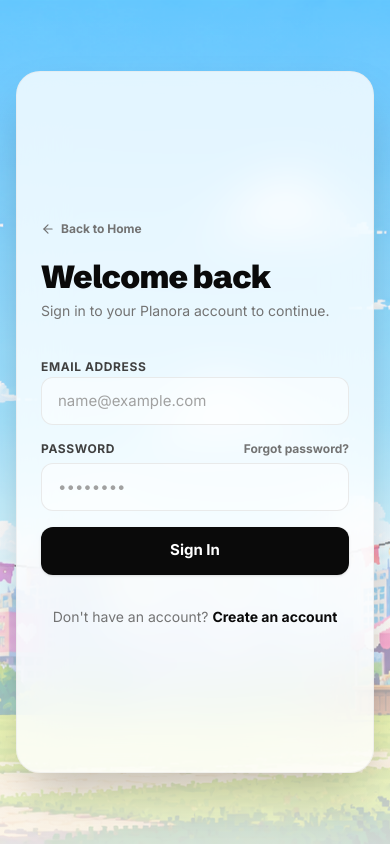
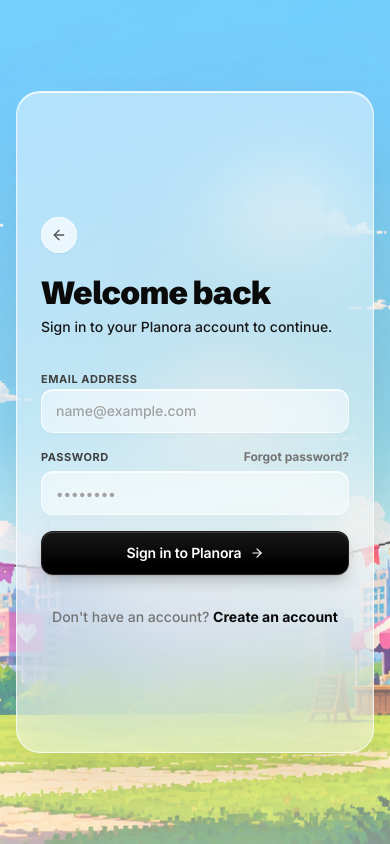
Before and after one commit to Bhavyag-dev/Planora, a React (Vite) app in the folder frontend/: page /login in a window 390 px wide. Built offline with nearby package versions, Linux system fonts and the light colour scheme; no server answers; a web font is replaced by a local one.

Commit message:
style: redesign login and signup pages with glassmorphism, updated animations, and refined UI components

```diff
--- a/frontend/src/pages/Login.tsx
+++ b/frontend/src/pages/Login.tsx
@@ -2,7 +2,7 @@
 import { Link } from 'react-router-dom';
 import { useAuth } from '../hooks/useAuth';
 import { motion } from 'motion/react';
-import { ArrowLeft, Sparkles, CheckCircle2 } from 'lucide-react';
+import { ArrowLeft, Sparkles, CheckCircle2, Zap } from 'lucide-react';
 
 export const Login = () => {
   const [email, setEmail] = useState('');
@@ -44,48 +44,57 @@
   };
 
   return (
-    <div className="relative flex min-h-screen items-center justify-center p-4 md:p-6 lg:p-8 bg-[#fbfbfb] overflow-hidden font-sans antialiased text-neutral-900">
-      {/* Full-Bleed Page Level Background Image */}
-      <div className="absolute top-0 inset-x-0 h-screen z-0 overflow-hidden pointer-events-none select-none">
+    <div className="relative flex min-h-screen items-center justify-center p-4 md:p-6 lg:p-8 bg-[#f5f5f7] overflow-hidden font-sans antialiased text-neutral-900">
+      {/* Full-Bleed Page Level Background Image with Glass Ambient Effects */}
+      <div className="absolute inset-0 z-0 overflow-hidden pointer-events-none select-none">
         <img
           src="/morning.png"
           alt="Event Background"
-          className="w-full h-full object-cover opacity-[0.85] filter saturate-[1.1] contrast-[1.02]"
+          className="w-full h-full object-cover opacity-[0.92] filter saturate-[1.15] contrast-[1.05]"
         />
-        <div className="absolute inset-0 bg-gradient-to-b from-transparent via-[#fbfbfb]/20 to-[#fbfbfb]/80" />
+        {/* Subtle glass atmospheric gradient */}
+        <div className="absolute inset-0 bg-gradient-to-b from-[#fbfbfb]/20 via-transparent to-[#fbfbfb]/50" />
+
+        {/* Soft Ambient glowing glass depth behind the card */}
+        <div className="absolute top-1/4 left-1/4 h-96 w-96 rounded-full bg-orange-400/15 blur-[130px]" />
+        <div className="absolute bottom-1/4 right-1/4 h-96 w-96 rounded-full bg-rose-400/15 blur-[150px]" />
       </div>
 
       {/* Main Glass Card Container */}
       <motion.div
-        initial={{ opacity: 0, y: 30, filter: 'blur(10px)' }}
-        animate={{ opacity: 1, y: 0, filter: 'blur(0px)' }}
-        transition={{ duration: 0.6, ease: [0.25, 0.46, 0.45, 0.94] }}
-        className="relative w-full max-w-[1000px] bg-white/80 backdrop-blur-xl border border-neutral-200/50 rounded-3xl md:rounded-[2.5rem] shadow-2xl overflow-hidden z-10"
+        initial={{ opacity: 0, y: 24, scale: 0.98 }}
+        animate={{ opacity: 1, y: 0, scale: 1 }}
+        transition={{ duration: 0.5, ease: [0.16, 1, 0.3, 1] }}
+        className="relative w-full max-w-[980px] bg-white/45 backdrop-blur-2xl border border-white/70 rounded-3xl md:rounded-[2.5rem] shadow-[0_25px_60px_-15px_rgba(0,0,0,0.12),inset_0_1px_1px_rgba(255,255,255,0.9)] overflow-hidden z-10"
       >
-        <div className="grid lg:grid-cols-2 gap-0 min-h-[700px]">
+        <div className="grid lg:grid-cols-2 gap-0 min-h-[660px]">
 
           {/* Left Column - Login Form */}
-          <div className="flex flex-col items-center justify-center p-6 sm:p-10 lg:p-12">
+          <div className="flex flex-col items-center justify-center p-6 sm:p-10 lg:p-12 relative z-10">
             <div className="w-full max-w-[380px] space-y-6">
 
               {/* Header */}
               <div className="text-left">
-                <Link to="/" className="inline-flex items-center gap-1.5 text-neutral-500 hover:text-neutral-950 transition-colors text-xs font-bold mb-6">
-                  <ArrowLeft size={14} /> Back to Home
+                <Link
+                  to="/"
+                  aria-label="Back to Home"
+                  className="inline-flex items-center justify-center w-9 h-9 rounded-full bg-white/60 backdrop-blur-md border border-white/80 text-neutral-600 hover:text-neutral-950 hover:bg-white/85 hover:scale-105 transition-all mb-6 shadow-xs group"
+                >
+                  <ArrowLeft size={16} className="transition-transform group-hover:-translate-x-0.5" />
                 </Link>
                 <h1 className="text-[32px] font-black tracking-tight text-neutral-950 font-display leading-none">
                   Welcome back
                 </h1>
-                <p className="mt-2 text-neutral-500 text-sm">
+                <p className="mt-2 text-neutral-550 text-sm font-medium">
                   Sign in to your Planora account to continue.
                 </p>
               </div>
 
               {/* Form */}
-              <form onSubmit={handleSubmit} className="space-y-4 pt-2">
+              <form onSubmit={handleSubmit} className="space-y-4 pt-1">
                 {/* Email Input */}
                 <div className="space-y-1.5">
-                  <label htmlFor="email" className="text-xs font-bold text-neutral-700 uppercase tracking-wider">
+                  <label htmlFor="email" className="text-[11px] font-bold text-neutral-700 uppercase tracking-wider">
                     Email Address
                   </label>
                   <input
@@ -95,17 +104,17 @@
                     placeholder="name@example.com"
                     value={email}
                     onChange={(e) => setEmail(e.target.value)}
-                    className="w-full h-[48px] px-4 bg-white/50 border border-neutral-200/80 rounded-xl focus:border-neutral-950 focus:ring-1 focus:ring-neutral-950 outline-none text-[15px] transition-all placeholder:text-neutral-400"
+                    className="w-full h-11 px-3.5 bg-white/40 backdrop-blur-xl border border-white/70 rounded-xl focus:bg-white/65 focus:border-neutral-950 focus:ring-2 focus:ring-neutral-950/10 outline-none text-sm transition-all placeholder:text-neutral-400 shadow-[inset_0_1px_1px_rgba(255,255,255,0.8),0_2px_8px_rgba(0,0,0,0.02)] font-medium text-neutral-900"
                   />
                 </div>
 
                 {/* Password Input */}
                 <div className="space-y-1.5">
                   <div className="flex justify-between items-center">
-                    <label htmlFor="password" className="text-xs font-bold text-neutral-700 uppercase tracking-wider">
+                    <label htmlFor="password" className="text-[11px] font-bold text-neutral-700 uppercase tracking-wider">
                       Password
                     </label>
-                    <button type="button" className="text-xs font-bold text-neutral-500 hover:text-neutral-950 hover:underline">
+                    <button type="button" className="text-xs font-bold text-neutral-500 hover:text-neutral-950 hover:underline cursor-pointer">
                       Forgot password?
                     </button>
                   </div>
@@ -116,7 +125,7 @@
                     placeholder="••••••••"
                     value={password}
                     onChange={(e) => setPassword(e.target.value)}
-                    className="w-full h-[48px] px-4 bg-white/50 border border-neutral-200/80 rounded-xl focus:border-neutral-950 focus:ring-1 focus:ring-neutral-950 outline-none text-[15px] transition-all placeholder:text-neutral-400"
+                    className="w-full h-11 px-3.5 bg-white/40 backdrop-blur-xl border border-white/70 rounded-xl focus:bg-white/65 focus:border-neutral-950 focus:ring-2 focus:ring-neutral-950/10 outline-none text-sm transition-all placeholder:text-neutral-400 shadow-[inset_0_1px_1px_rgba(255,255,255,0.8),0_2px_8px_rgba(0,0,0,0.02)] font-medium text-neutral-900"
                   />
                 </div>
 
@@ -124,7 +133,7 @@
                   <motion.div
                     initial={{ opacity: 0, height: 0 }}
                     animate={{ opacity: 1, height: 'auto' }}
-                    className="rounded-lg bg-red-50 border border-red-200 p-3 text-xs text-red-650"
+                    className="rounded-xl bg-red-500/10 border border-red-500/20 backdrop-blur-md p-3 text-xs font-semibold text-red-700"
                   >
                     {error}
                   </motion.div>
@@ -134,16 +143,22 @@
                 <button
                   type="submit"
                   disabled={loading}
-                  className="w-full h-[48px] mt-2 bg-neutral-950 hover:bg-neutral-800 text-white font-bold rounded-xl text-[15px] shadow-sm transition-colors duration-200 flex items-center justify-center gap-2 cursor-pointer disabled:opacity-50"
+                  className="group relative w-full h-11 mt-3 bg-gradient-to-b from-neutral-900 via-neutral-950 to-black text-white text-sm font-semibold rounded-xl tracking-[-0.01em] border border-neutral-800/80 shadow-[0_1px_2px_rgba(0,0,0,0.1),0_8px_16px_-4px_rgba(0,0,0,0.25),inset_0_1px_0_rgba(255,255,255,0.16)] hover:from-neutral-800 hover:to-neutral-900 hover:border-neutral-700 hover:shadow-[0_1px_2px_rgba(0,0,0,0.1),0_12px_24px_-4px_rgba(0,0,0,0.3),inset_0_1px_0_rgba(255,255,255,0.22)] active:scale-[0.985] focus-visible:outline-none focus-visible:ring-2 focus-visible:ring-neutral-950 focus-visible:ring-offset-2 transition-all duration-200 flex items-center justify-center gap-2 cursor-pointer disabled:opacity-50"
                 >
-                  {loading && <div className="h-4 w-4 animate-spin rounded-full border-2 border-current border-t-transparent" />}
-                  Sign In
+                  {loading ? (
+                    <div className="h-4 w-4 animate-spin rounded-full border-2 border-white/30 border-t-white" />
+                  ) : (
+                    <>
+                      <span>Sign in to Planora</span>
+                      <ArrowLeft size={14} className="rotate-180 transition-transform duration-200 group-hover:translate-x-0.5" />
+                    </>
+                  )}
                 </button>
               </form>
 
               {/* Redirect to signup link */}
               <div className="text-center pt-2">
-                <p className="text-sm text-neutral-500">
+                <p className="text-sm text-neutral-500 font-medium">
                   Don't have an account?{' '}
                   <Link to="/signup" className="font-bold text-neutral-950 hover:underline transition-all">
                     Create an account
@@ -154,36 +169,36 @@
             </div>
           </div>
 
-          {/* Right Column - Image & Brand Section */}
-          <div className="relative hidden lg:block rounded-[2rem] m-4 overflow-hidden shadow-inner select-none">
+          {/* Right Column - Image & Frosted Glass Brand Section */}
+          <div className="relative hidden lg:block rounded-[2rem] m-3 overflow-hidden shadow-inner select-none border border-white/40">
 
             {/* Background Event Image */}
             <img
               src="https://images.unsplash.com/photo-1540575467063-178a50c2df87?auto=format&fit=crop&w=1200&q=80"
               alt="Planora Conference Stage"
-              className="absolute inset-0 w-full h-full object-cover filter brightness-[0.95]"
+              className="absolute inset-0 w-full h-full object-cover filter brightness-[0.92] saturate-[1.1]"
             />
-            <div className="absolute inset-0 bg-gradient-to-t from-neutral-950/40 via-transparent to-transparent" />
+            <div className="absolute inset-0 bg-gradient-to-t from-black/60 via-transparent to-transparent" />
 
-            {/* Bottom Glass Overlay Card */}
-            <div className="absolute bottom-6 left-6 right-6 bg-white/90 backdrop-blur-md rounded-2xl border border-neutral-100/50 shadow-xl p-5 space-y-3.5">
-              <p className="text-xs font-semibold text-neutral-700 leading-relaxed">
+            {/* Bottom Frosted Glass Overlay Card */}
+            <div className="absolute bottom-5 left-5 right-5 bg-white/65 backdrop-blur-xl rounded-2xl border border-white/70 shadow-2xl p-5 space-y-3">
+              <p className="text-xs font-semibold text-neutral-800 leading-relaxed font-sans">
                 Connect and collaborate. Bring your community together with beautiful event scheduling and coordination tools.
               </p>
 
-              <div className="flex items-center gap-2 pt-1">
-                <div className="flex items-center gap-1 px-2.5 py-1 bg-neutral-100 rounded-lg text-[10px] font-bold text-neutral-600">
-                  <Sparkles size={10} className="text-neutral-500" />
+              <div className="flex items-center gap-2 pt-0.5">
+                <div className="flex items-center gap-1 px-2.5 py-1 bg-white/70 backdrop-blur-md border border-white/80 rounded-lg text-[10px] font-bold text-neutral-700 shadow-xs">
+                  <Sparkles size={10} className="text-amber-600" />
                   <span>Interactive</span>
                 </div>
 
-                <div className="flex items-center gap-1 px-2.5 py-1 bg-neutral-100 rounded-lg text-[10px] font-bold text-neutral-600">
-                  <CheckCircle2 size={10} className="text-neutral-500" />
+                <div className="flex items-center gap-1 px-2.5 py-1 bg-white/70 backdrop-blur-md border border-white/80 rounded-lg text-[10px] font-bold text-neutral-700 shadow-xs">
+                  <CheckCircle2 size={10} className="text-emerald-600" />
                   <span>Productive</span>
                 </div>
 
-                <div className="flex items-center gap-1 px-2.5 py-1 bg-neutral-100 rounded-lg text-[10px] font-bold text-neutral-600">
-                  <span>🚀</span>
+                <div className="flex items-center gap-1 px-2.5 py-1 bg-white/70 backdrop-blur-md border border-white/80 rounded-lg text-[10px] font-bold text-neutral-700 shadow-xs">
+                  <Zap size={10} className="text-indigo-600" />
                   <span>Fast</span>
                 </div>
               </div>
```
Also changed, not shown: frontend/src/pages/Signup.tsx (+56 -41 lines).
